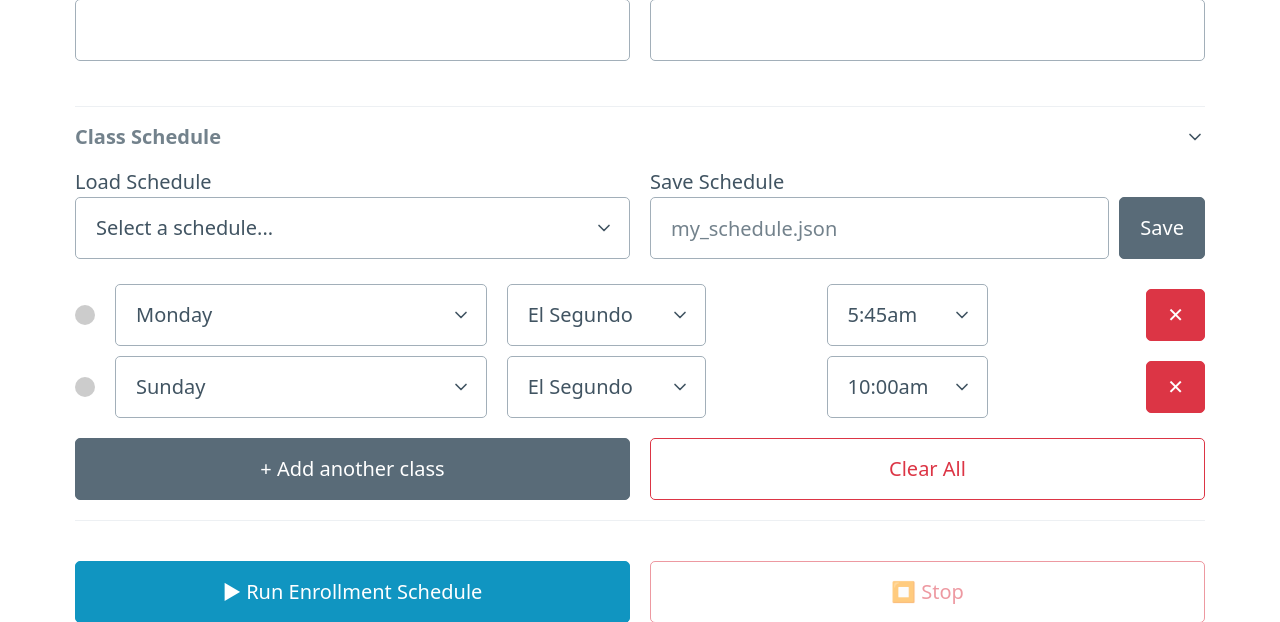
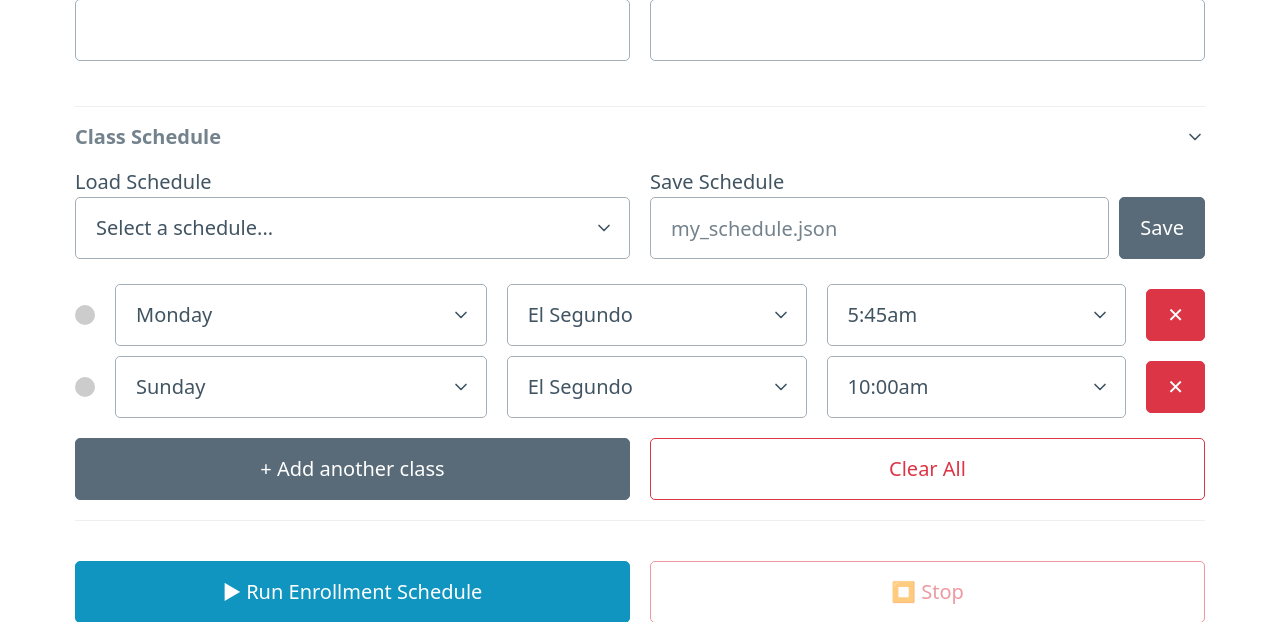
Before and after one commit to johnmarcovici/iclasspro-driver, a FastAPI app: page / in a window 1280 px wide. Shown: the part 398-1020 px from the top of the page. Run offline with FastAPI, Linux system fonts and the light colour scheme.

Commit message:
style(web): fix irregular spacing in schedule builder grid

```diff
--- a/templates/index.html
+++ b/templates/index.html
@@ -30,7 +30,9 @@
         }
         .schedule-row select, .schedule-row input {
             margin-bottom: 0;
-            width: auto;
+            width: 100%;
+        }
+        .schedule-row .day-input {
             flex: 1;
         }
         .delete-btn {
```
